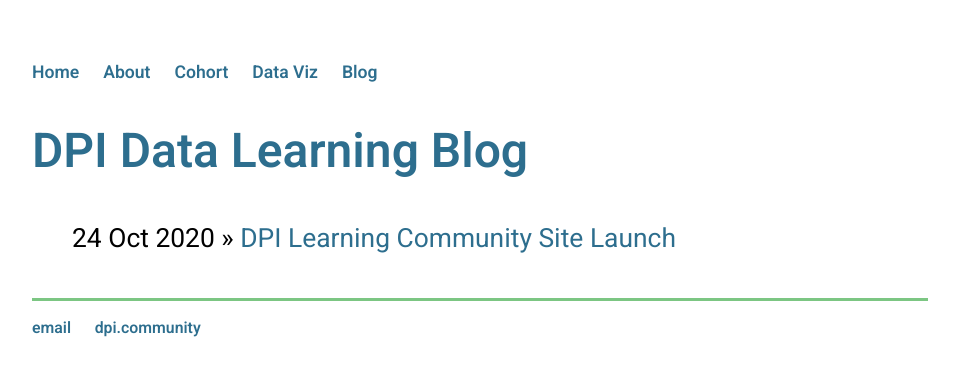
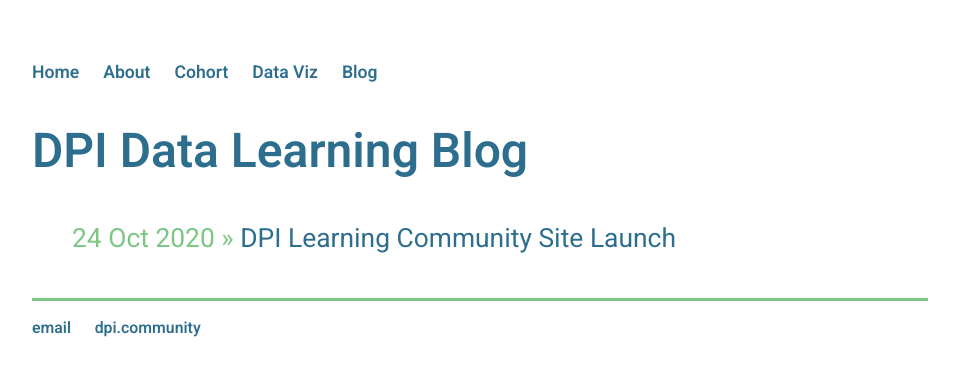
Before and after one commit to democracy-power-innovation/democracy-power-innovation.github.io, a Jekyll site: the page built from blog/index.html, in a window 1280 px wide. Shown: the top 376 px of the page, without its empty margins (160-1119 px from the left). Built offline with Jekyll 4.4.1, drawn with Linux system fonts in a browser that asks for light colours.

Commit message:
Update main.css

```diff
--- a/css/main.css
+++ b/css/main.css
@@ -52,11 +52,11 @@ ul.posts {
     margin: 20px auto 40px;
     font-size: 1.5em;
     font-family:'Heebo', 'Helvetica', 'Sans-Serif';
-    color: #000000;
+    color: #2d6e8e;;
 }
 
 ul.posts li {
     list-style: none;
     font-family:'Heebo', 'Helvetica', 'Sans-Serif';
-    color: #000000;
+    color: #7cc683;
 }
```
